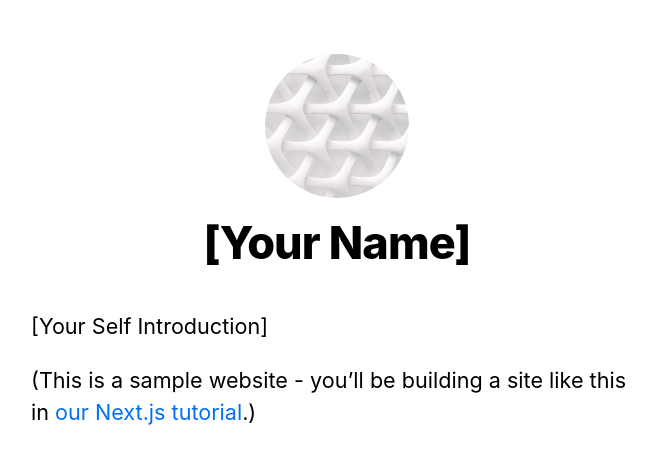
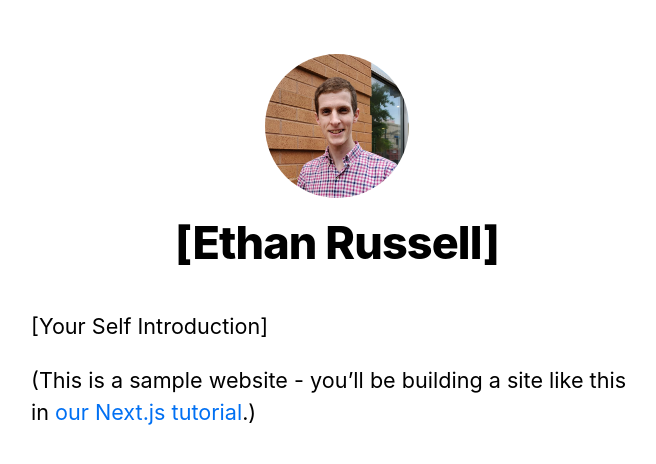
Before and after one commit to Ethan-Russell/test-website, a Next.js app: page / in a window 1280 px wide. Shown: the top 464 px of the page, without its empty margins (303-959 px from the left). Built offline with nearby package versions, Linux system fonts and the light colour scheme.

Commit message:
Update profile photo

```diff
--- a/components/layout.js
+++ b/components/layout.js
@@ -4,8 +4,8 @@ import styles from './layout.module.css'
 import utilStyles from '../styles/utils.module.css'
 import Link from 'next/link'
 
-const name = '[Your Name]'
-export const siteTitle = 'Next.js Sample Website'
+const name = '[Ethan Russell]'
+export const siteTitle = 'Ethan\'s Blog'
 
 export default function Layout({ children, home }) {
   return (
```
Also changed, not shown: public/images/profile.jpg.
